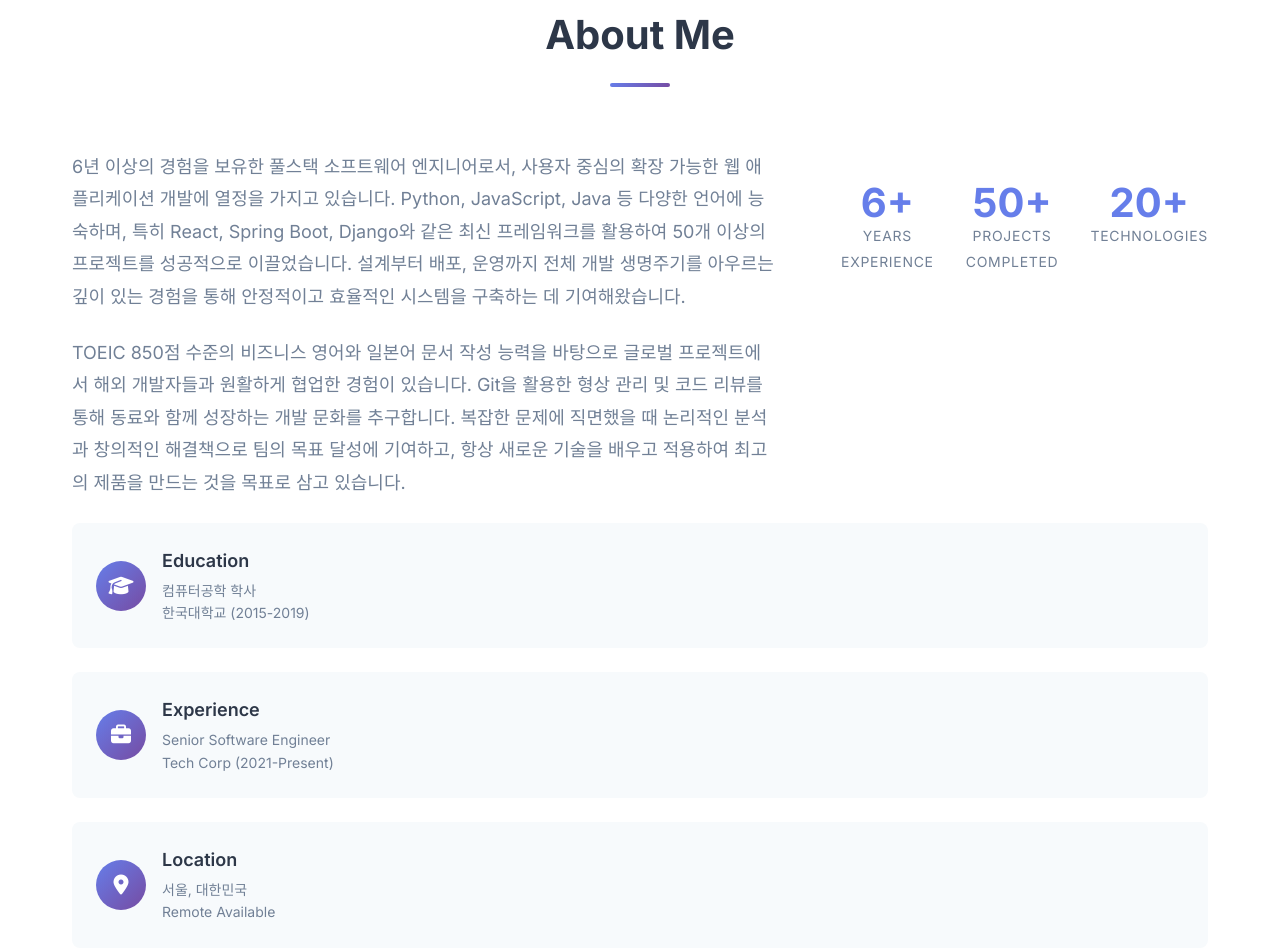
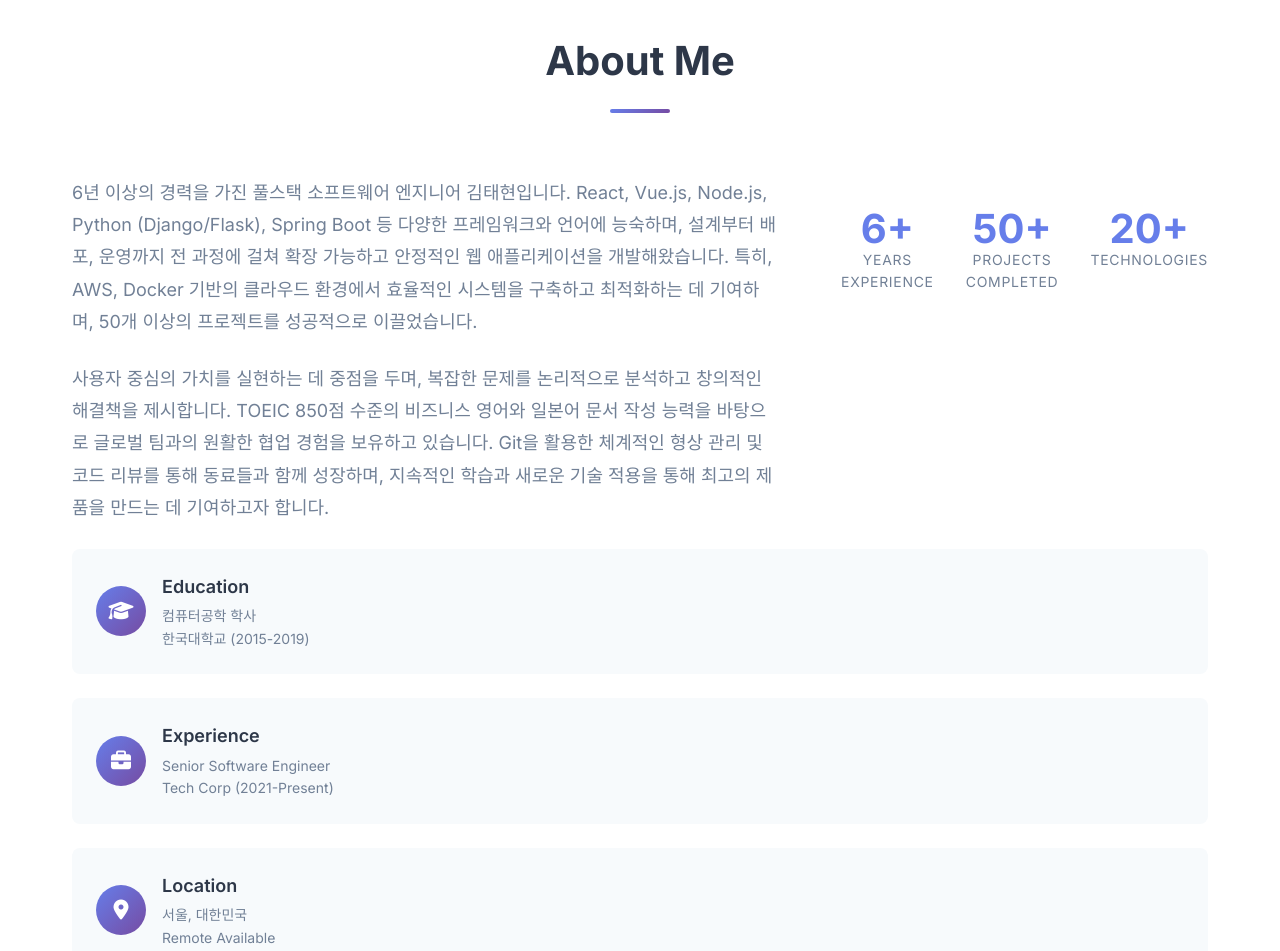
Before and after one commit to hsKim25/n8n-test-CV, a plain HTML site: page index.html in a window 1280 px wide. Shown: the part 925-1876 px from the top of the page. Drawn offline with Linux system fonts and the light colour scheme.

Commit message:
[n8n] Update About Me

````diff
--- a/index.html
+++ b/index.html
@@ -1,3 +1,4 @@
+```html
 <!DOCTYPE html>
 <html lang="ko">
 <head>
@@ -110,10 +111,10 @@
             <div class="about-content">
                  <div class="about-text">
 <p class="about-paragraph">
-6년 이상의 경험을 보유한 풀스택 소프트웨어 엔지니어로서, 사용자 중심의 확장 가능한 웹 애플리케이션 개발에 열정을 가지고 있습니다. Python, JavaScript, Java 등 다양한 언어에 능숙하며, 특히 React, Spring Boot, Django와 같은 최신 프레임워크를 활용하여 50개 이상의 프로젝트를 성공적으로 이끌었습니다. 설계부터 배포, 운영까지 전체 개발 생명주기를 아우르는 깊이 있는 경험을 통해 안정적이고 효율적인 시스템을 구축하는 데 기여해왔습니다.
+6년 이상의 경력을 가진 풀스택 소프트웨어 엔지니어 김태현입니다. React, Vue.js, Node.js, Python (Django/Flask), Spring Boot 등 다양한 프레임워크와 언어에 능숙하며, 설계부터 배포, 운영까지 전 과정에 걸쳐 확장 가능하고 안정적인 웹 애플리케이션을 개발해왔습니다. 특히, AWS, Docker 기반의 클라우드 환경에서 효율적인 시스템을 구축하고 최적화하는 데 기여하며, 50개 이상의 프로젝트를 성공적으로 이끌었습니다.
 </p>
 <p class="about-paragraph">
-TOEIC 850점 수준의 비즈니스 영어와 일본어 문서 작성 능력을 바탕으로 글로벌 프로젝트에서 해외 개발자들과 원활하게 협업한 경험이 있습니다. Git을 활용한 형상 관리 및 코드 리뷰를 통해 동료와 함께 성장하는 개발 문화를 추구합니다. 복잡한 문제에 직면했을 때 논리적인 분석과 창의적인 해결책으로 팀의 목표 달성에 기여하고, 항상 새로운 기술을 배우고 적용하여 최고의 제품을 만드는 것을 목표로 삼고 있습니다.
+사용자 중심의 가치를 실현하는 데 중점을 두며, 복잡한 문제를 논리적으로 분석하고 창의적인 해결책을 제시합니다. TOEIC 850점 수준의 비즈니스 영어와 일본어 문서 작성 능력을 바탕으로 글로벌 팀과의 원활한 협업 경험을 보유하고 있습니다. Git을 활용한 체계적인 형상 관리 및 코드 리뷰를 통해 동료들과 함께 성장하며, 지속적인 학습과 새로운 기술 적용을 통해 최고의 제품을 만드는 데 기여하고자 합니다.
 </p>
                  </div>
                  <div class="about-stats">
@@ -599,3 +600,4 @@ TOEIC 850점 수준의 비즈니스 영어와 일본어 문서 작성 능력을
     <script src="script.js"></script>
 </body>
 </html>
+```
````
